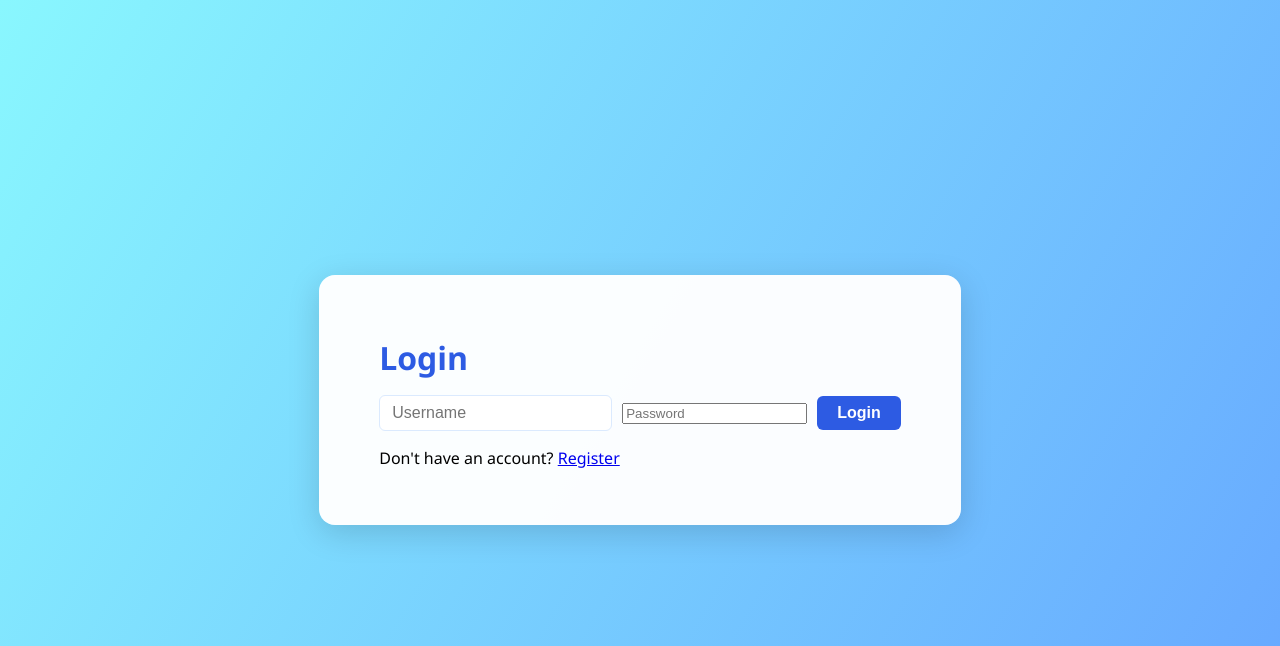
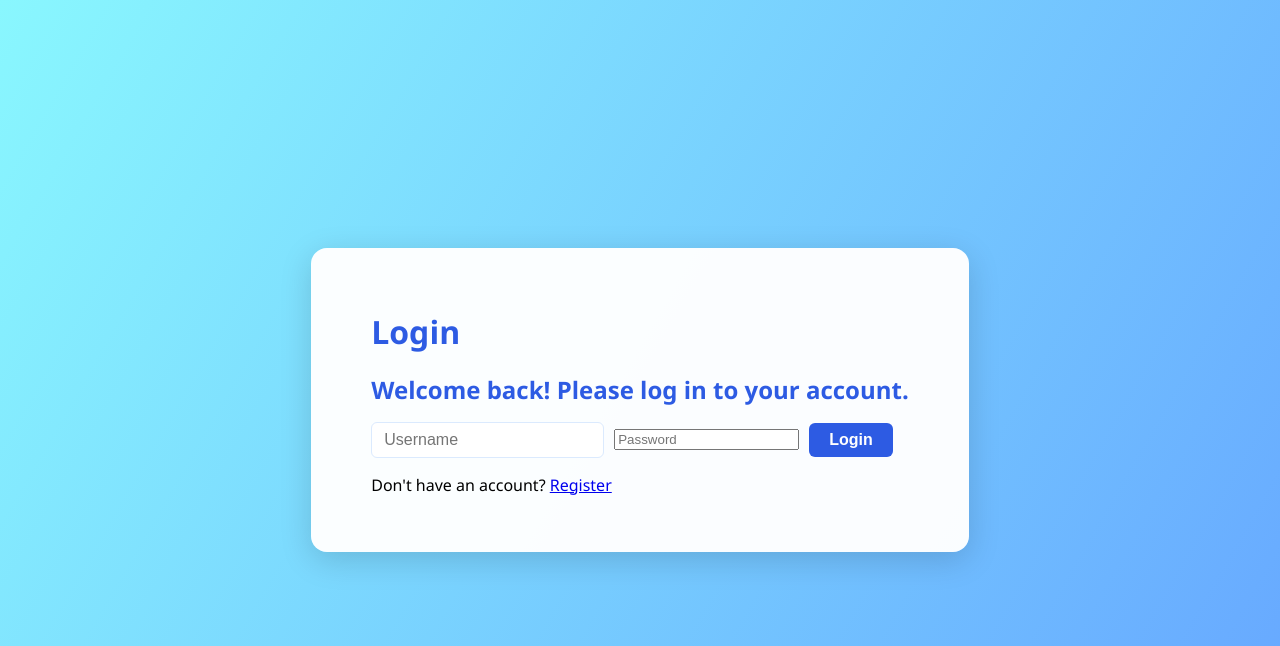
Before and after one commit to JaithLomitha2002/ToDoz, a Flask app: page /login in a window 1280 px wide. Shown: the top 646 px of the page. Run offline with Flask 3, Linux system fonts and the light colour scheme.

Commit message:
Add welcome message to login page for improved user experience

```diff
--- a/templates/login.html
+++ b/templates/login.html
@@ -9,6 +9,7 @@
 <body>
     <div class="container">
         <h1>Login</h1>
+        <h2>Welcome back! Please log in to your account.</h2>
         <form method="POST" class="todo-form">
             <input type="text" name="username" placeholder="Username" required>
             <input type="password" name="password" placeholder="Password" required>
```
